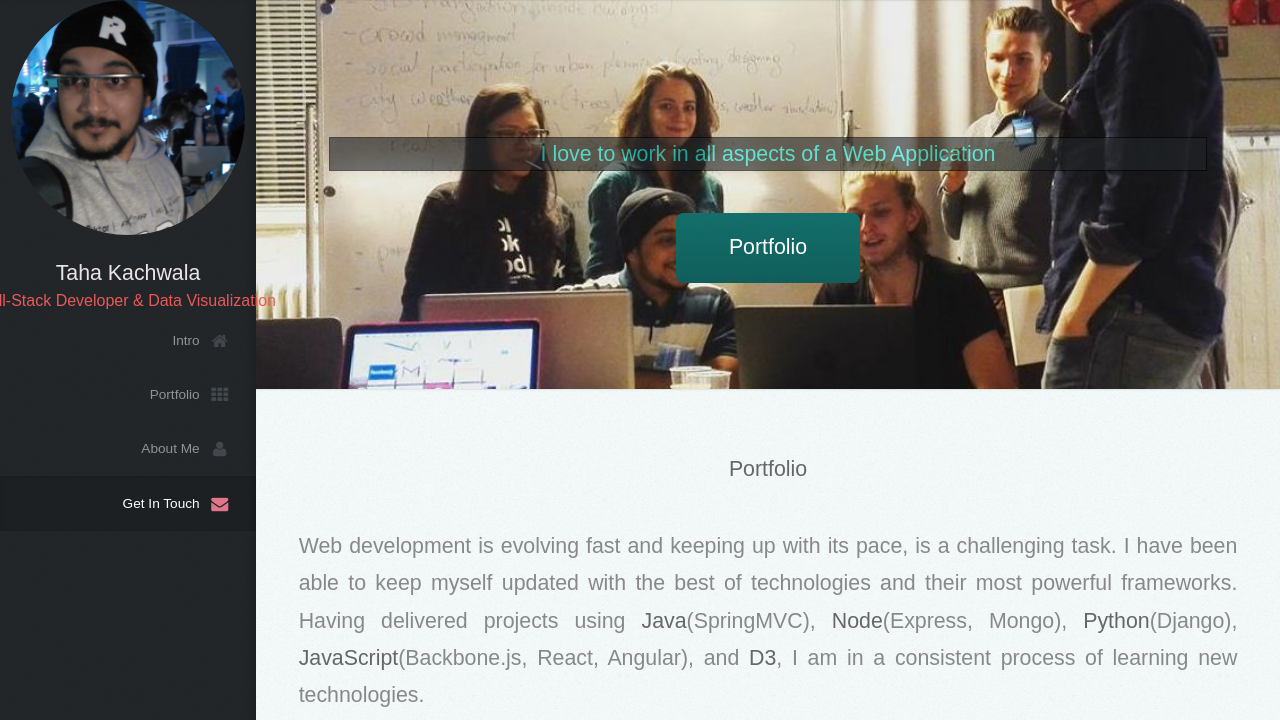
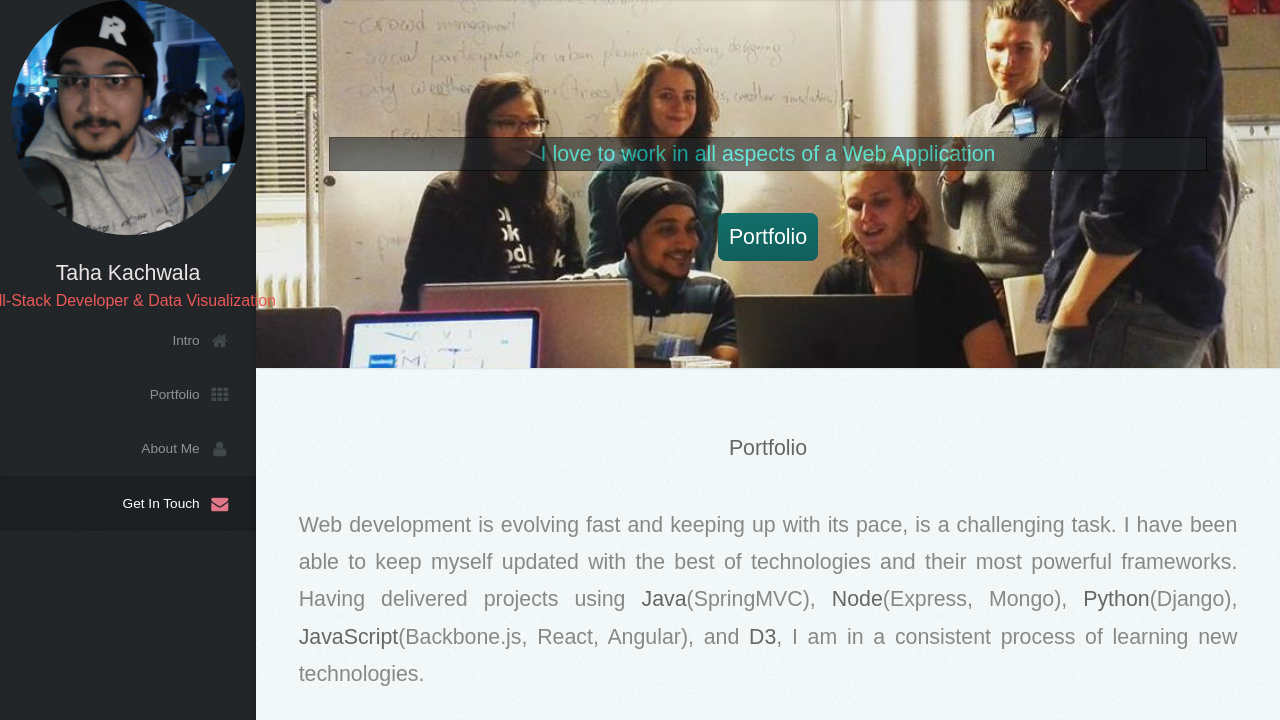
Before and after one commit to CodeTaha/codetaha.github.io, a website: page index.html in a window 1280 px wide. Shown: the top 720 px of the page. Drawn offline with Linux system fonts and the light colour scheme.

Commit message:
Update main.css

```diff
--- a/assets/css/main.css
+++ b/assets/css/main.css
@@ -1901,7 +1901,7 @@
 		border-radius: 0.35em;
 		color: #fff !important;
 		text-decoration: none;
-		padding: 0.75em 2.5em 0.75em 2.5em;
+		padding: 0.25em 0.5em;
 		background-color: #14706C;
 		border: 0;
 		cursor: pointer;
```
